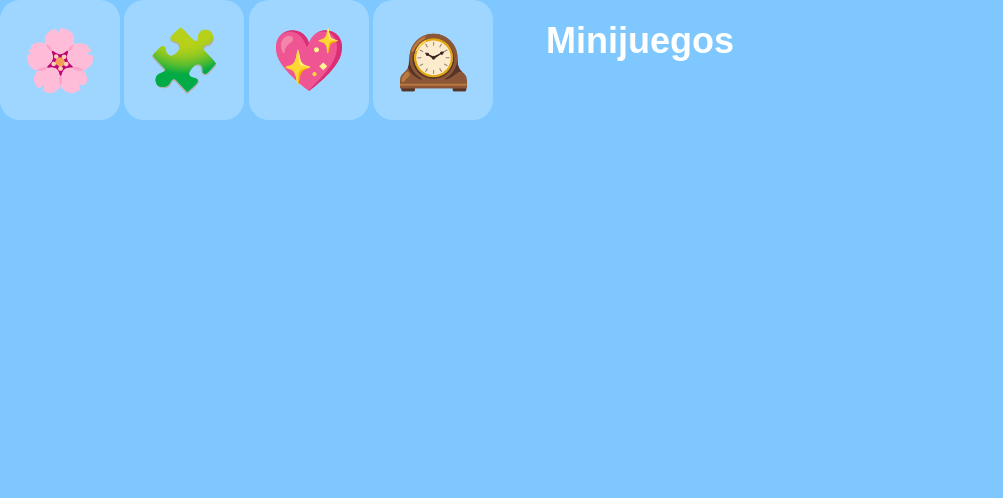
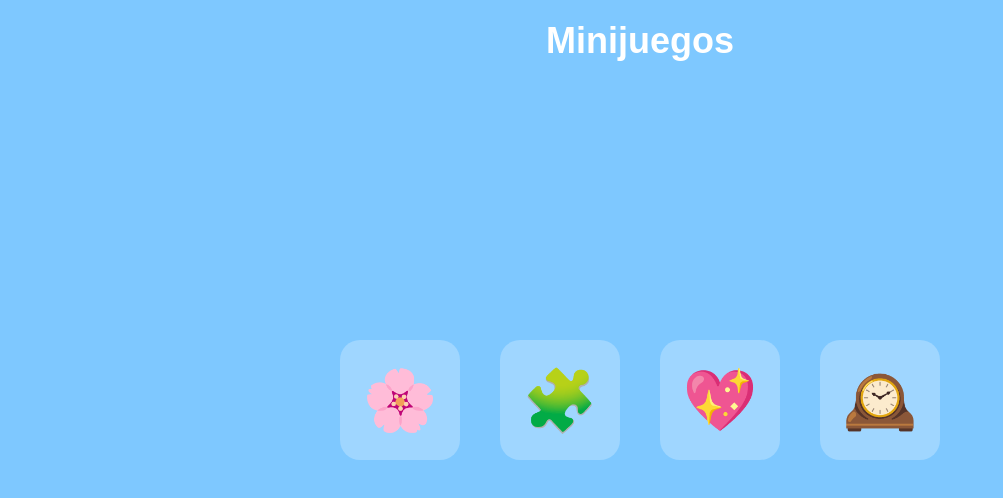
Before and after one commit to Quesocrema983/Regalo-nana-antiguo.io-, a plain HTML site: page minijuegos.html in a window 1280 px wide. Shown: the whole page, without its empty margins (0-1003 px from the left). Drawn offline with Linux system fonts and the light colour scheme.

Commit message:
Update style.css

```diff
--- a/style.css
+++ b/style.css
@@ -121,3 +121,13 @@ body {
 .hidden {
   display: none;
 }
+/* Página de minijuegos */
+.minigames-page {
+  position: absolute;
+  top: 50%;
+  left: 50%;
+  transform: translate(-50%, -50%);
+  display: flex;
+  gap: 40px;
+  z-index: 3;
+}
```
